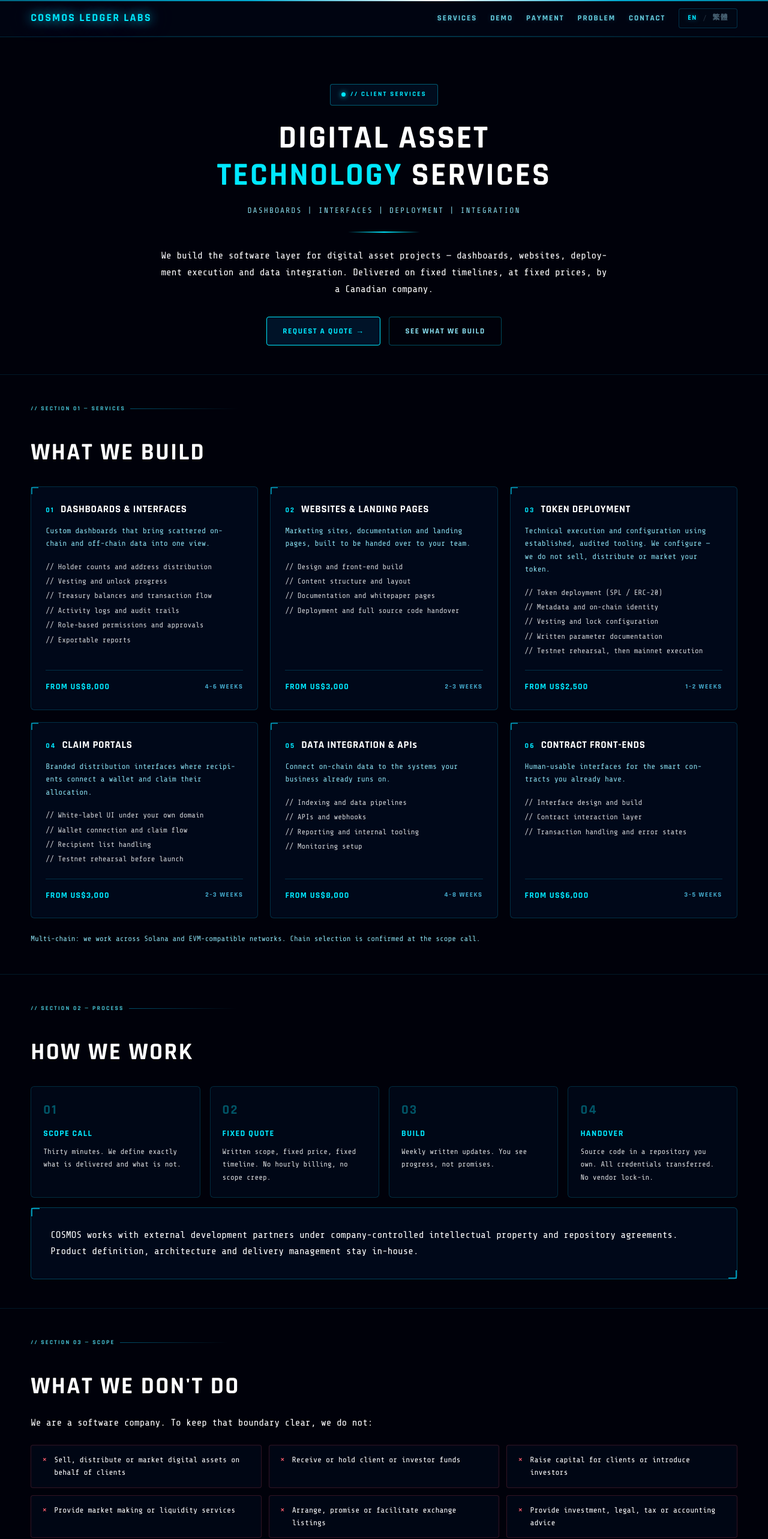
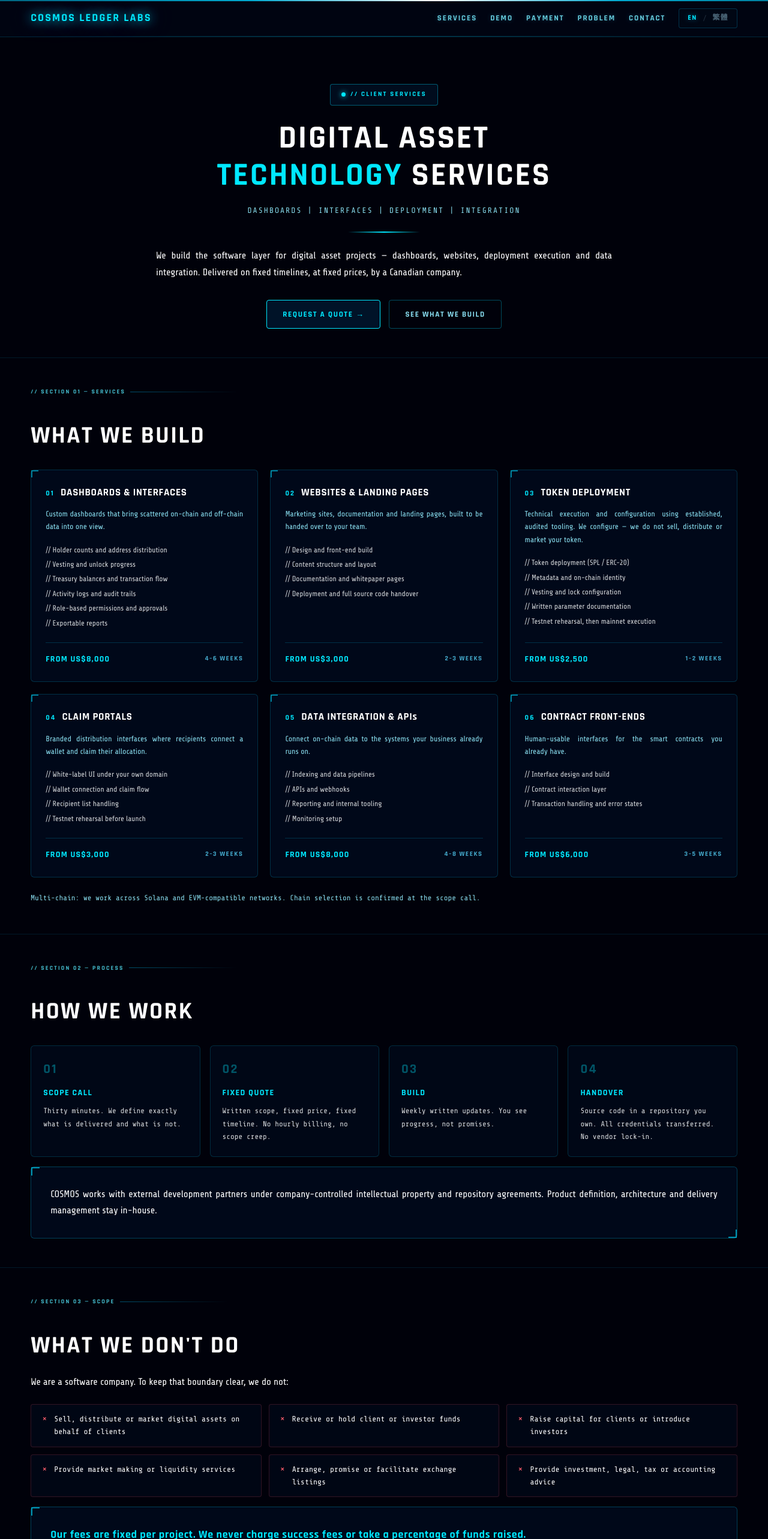
Before and after one commit to cosmosledgerlabs/cosmosledgerlabs-website, a Next.js app: page /services in a window 1280 px wide. Shown: the top 2566 px of the page at 60% size. Built offline with nearby package versions, Linux system fonts and the light colour scheme; no server answers.

Commit message:
Update font-family and text alignment in CSS

```diff
--- a/styles/Services.module.css
+++ b/styles/Services.module.css
@@ -81,14 +81,15 @@
 .lede {
   max-width: 760px;
   margin: 0 auto var(--sp4);
-  font-family: 'Share Tech Mono', monospace;
+  font-family: 'Share Tech', 'Share Tech Mono', sans-serif;
   font-size: 14px; /* fallback: old WeChat X5, no clamp() */
   font-size: clamp(14px, 1.6vw, 16px);
   line-height: 1.75;
   color: var(--text);
   text-justify: inter-word;
-  -webkit-hyphens: auto;
-  hyphens: auto;
+  text-align: justify;
+  text-justify: inter-word;
+  text-wrap: pretty;
 }
 
 .btns {
@@ -153,14 +154,15 @@
 }
 
 .secBody {
-  font-family: 'Share Tech Mono', monospace;
+  font-family: 'Share Tech', 'Share Tech Mono', sans-serif;
   font-size: 15px; /* fallback: old WeChat X5, no clamp() */
   font-size: clamp(15px, 1.5vw, 16px);
   color: var(--text);
   line-height: 1.6;
   text-justify: inter-word;
-  -webkit-hyphens: auto;
-  hyphens: auto;
+  text-align: justify;
+  text-justify: inter-word;
+  text-wrap: pretty;
 }
 
 .steelCard {
@@ -192,15 +194,16 @@
 }
 
 .plainText {
-  font-family: 'Share Tech Mono', monospace;
+  font-family: 'Share Tech', 'Share Tech Mono', sans-serif;
   font-size: 14px; /* fallback: old WeChat X5, no clamp() */
   font-size: clamp(14px, 1.5vw, 16px);
   line-height: 1.7;
   color: var(--text);
   margin: 0;
   text-justify: inter-word;
-  -webkit-hyphens: auto;
-  hyphens: auto;
+  text-align: justify;
+  text-justify: inter-word;
+  text-wrap: pretty;
 }
 
 .plainStrong {
@@ -280,14 +283,15 @@
 }
 
 .cardLead {
-  font-family: 'Share Tech Mono', monospace;
+  font-family: 'Share Tech', 'Share Tech Mono', sans-serif;
   font-size: 13px;
   line-height: 1.65;
   color: var(--text-muted);
   margin: 0 0 16px;
   text-justify: inter-word;
-  -webkit-hyphens: auto;
-  hyphens: auto;
+  text-align: justify;
+  text-justify: inter-word;
+  text-wrap: pretty;
 }
 
 .cardList {
@@ -296,12 +300,15 @@
 }
 
 .cardItem {
-  font-family: 'Share Tech Mono', monospace;
+  font-family: 'Share Tech', 'Share Tech Mono', sans-serif;
   font-size: 12.5px;
   line-height: 1.95;
   color: var(--text);
   opacity: .82;
   overflow-wrap: anywhere;
+  text-align: justify;
+  text-justify: inter-word;
+  text-wrap: pretty;
 }
 
 .cardMeta {
@@ -337,8 +344,6 @@
   color: var(--text-muted);
   margin: var(--sp3) 0 0;
   text-justify: inter-word;
-  -webkit-hyphens: auto;
-  hyphens: auto;
 }
 
 /* ===== PROCESS ===== */
@@ -383,8 +388,6 @@
   color: var(--text);
   opacity: .85;
   text-justify: inter-word;
-  -webkit-hyphens: auto;
-  hyphens: auto;
 }
 
 /* ===== EXCLUSIONS ===== */
```
